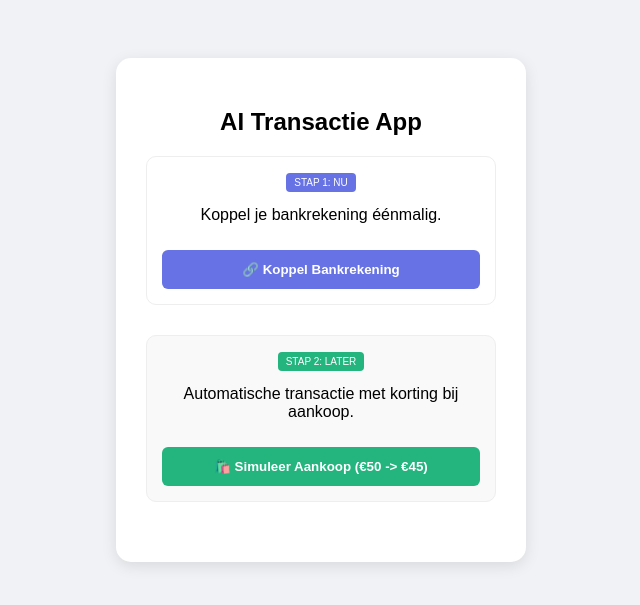
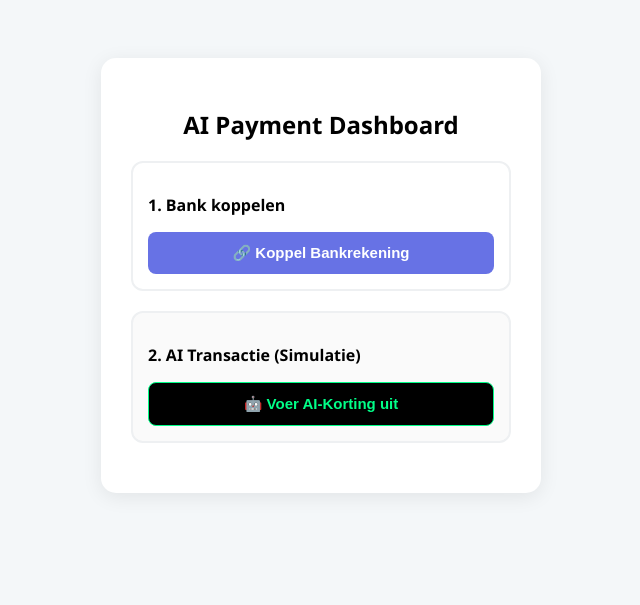
Before and after one commit to sakab413/mijn-stripe-app, a Flask app: page / in a window 1280 px wide. Shown: the top 605 px of the page, without its empty margins (319-959 px from the left). Run offline with Flask 3, Linux system fonts and the light colour scheme.

Commit message:
Update index.html

```diff
--- a/templates/index.html
+++ b/templates/index.html
@@ -1,34 +1,33 @@
 <!DOCTYPE html>
 <html>
 <head>
-    <title>AI Bank Proxy</title>
+    <title>AI Discount Engine</title>
     <style>
-        body { font-family: sans-serif; background: #f0f2f5; text-align: center; padding-top: 50px; }
-        .card { background: white; padding: 30px; border-radius: 15px; display: inline-block; box-shadow: 0 4px 15px rgba(0,0,0,0.1); width: 350px; }
-        .step { margin-bottom: 30px; padding: 15px; border: 1px solid #eee; border-radius: 10px; }
-        .badge { background: #6772e5; color: white; padding: 4px 8px; border-radius: 4px; font-size: 10px; }
-        button { width: 100%; padding: 12px; border: none; border-radius: 6px; cursor: pointer; font-weight: bold; margin-top: 10px; }
-        .btn-link { background: #6772e5; color: white; }
-        .btn-buy { background: #24b47e; color: white; }
+        body { font-family: 'Segoe UI', sans-serif; background: #f4f7f9; text-align: center; padding-top: 50px; }
+        .container { background: white; padding: 30px; border-radius: 15px; display: inline-block; box-shadow: 0 4px 20px rgba(0,0,0,0.08); width: 380px; }
+        .step-box { border: 2px solid #eef0f2; padding: 15px; border-radius: 12px; margin-bottom: 20px; text-align: left; }
+        button { width: 100%; padding: 12px; border: none; border-radius: 8px; cursor: pointer; font-weight: bold; font-size: 15px; }
+        .btn-setup { background: #6772e5; color: white; }
+        .btn-auto { background: #000; color: #00ff88; border: 1px solid #00ff88; }
     </style>
 </head>
 <body>
-    <div class="card">
-        <h2>AI Transactie App</h2>
+    <div class="container">
+        <h2>AI Payment Dashboard</h2>
 
-        <div class="step">
-            <span class="badge">STAP 1: NU</span>
-            <p>Koppel je bankrekening éénmalig.</p>
+        <div class="step-box">
+            <p><strong>1. Bank koppelen</strong></p>
             <form action="/create-checkout-session" method="POST">
-                <button type="submit" class="btn-link">🔗 Koppel Bankrekening</button>
+                <input type="hidden" name="type" value="setup">
+                <button type="submit" class="btn-setup">🔗 Koppel Bankrekening</button>
             </form>
         </div>
 
-        <div class="step" style="background: #f9f9f9;">
-            <span class="badge" style="background: #24b47e;">STAP 2: LATER</span>
-            <p>Automatische transactie met korting bij aankoop.</p>
+        <div class="step-box" style="background: #fafafa;">
+            <p><strong>2. AI Transactie (Simulatie)</strong></p>
             <form action="/create-checkout-session" method="POST">
-                <button type="submit" class="btn-buy">🛍️ Simuleer Aankoop (€50 -> €45)</button>
+                <input type="hidden" name="type" value="simulation">
+                <button type="submit" class="btn-auto">🤖 Voer AI-Korting uit</button>
             </form>
         </div>
     </div>
```
